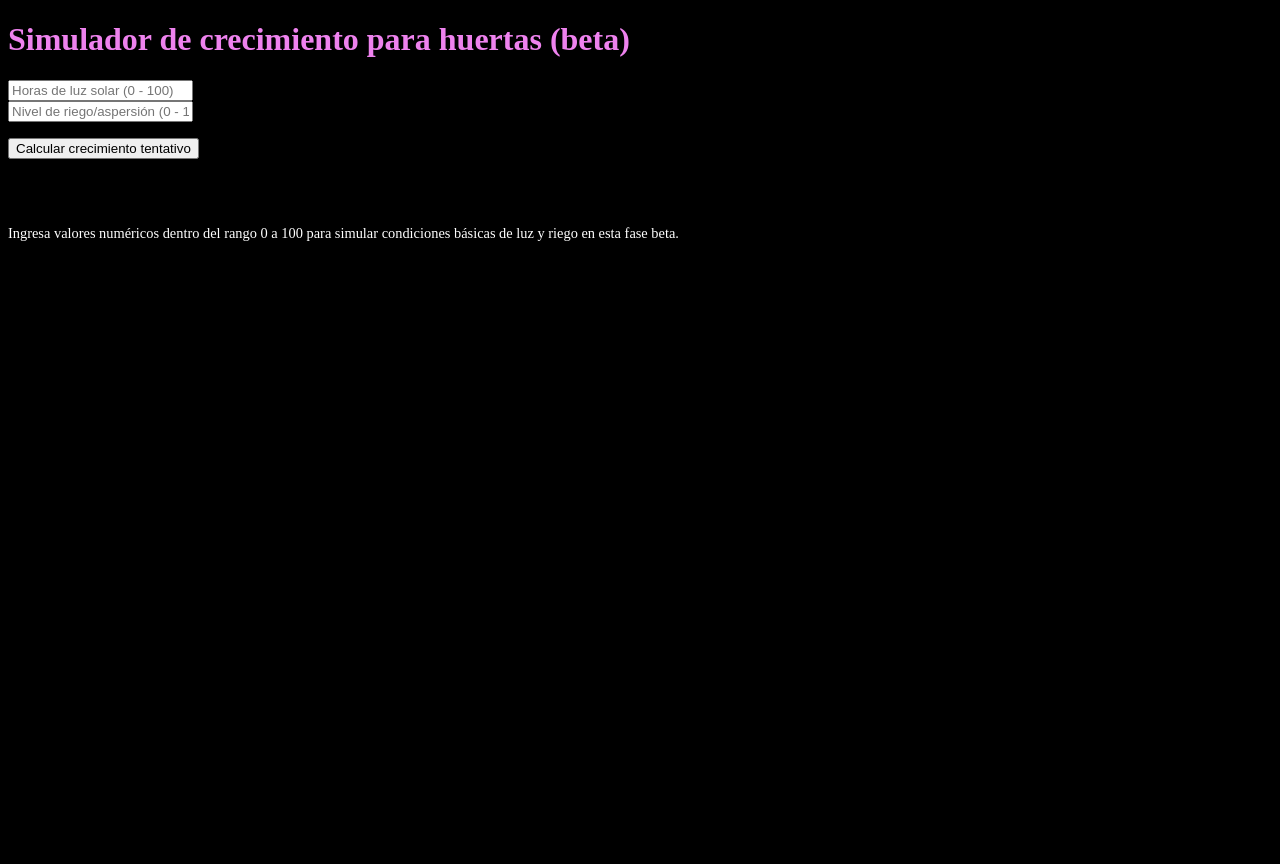
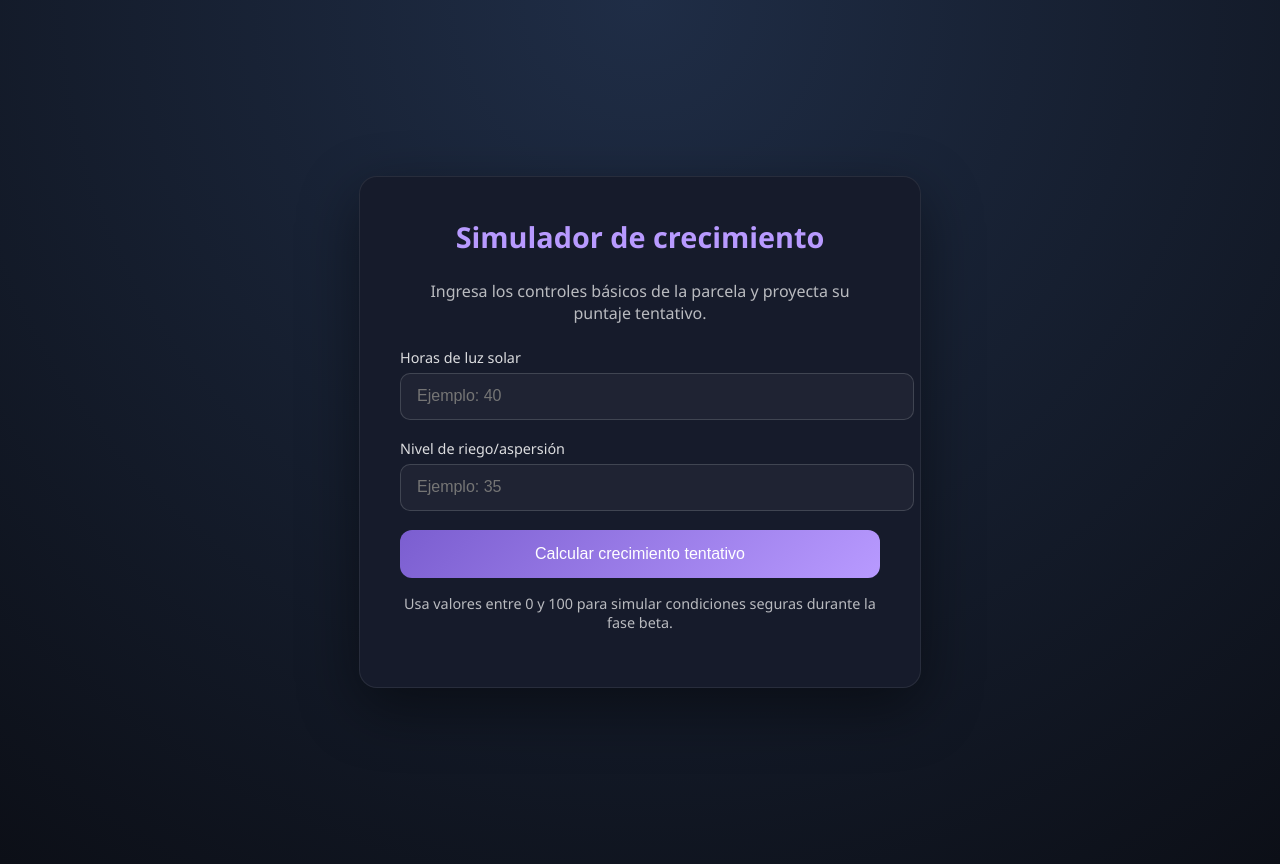
Before and after one commit to iYeremy/flask-microservice-advanced, a Flask app: page / in a window 1280 px wide. Before the commit the page ends 241 px from the top, so only its background shows below. Run offline with Flask 3, Linux system fonts and the light colour scheme.

Commit message:
style: pulir formulario HTML y documentar diseño

```diff
--- a/templates/index.html
+++ b/templates/index.html
@@ -1,22 +1,125 @@
 <!DOCTYPE html>
-<html >
+<html lang="es">
 <head>
   <meta charset="UTF-8">
-
-  <!-- Asegura la compatibilidad con dispositivos móviles -->
   <meta name="viewport" content="width=device-width, initial-scale=1.0">
-
   <title>Panel experimental de cultivo urbano</title>
-
+  <style>
+    :root {
+      --bg: #0c0f17;
+      --panel: #161b2b;
+      --accent: #7b5ed0;
+      --accent-light: #b89aff;
+      --text: #f2f2f2;
+      --error: #ff6b6b;
+    }
+    body {
+      margin: 0;
+      min-height: 100vh;
+      font-family: "Poppins", "Segoe UI", Tahoma, sans-serif;
+      background: radial-gradient(circle at top, #1f2d46, var(--bg));
+      color: var(--text);
+      display: flex;
+      align-items: center;
+      justify-content: center;
+      padding: 2rem;
+    }
+    .panel {
+      width: 100%;
+      max-width: 480px;
+      background: var(--panel);
+      border-radius: 18px;
+      padding: 2.5rem;
+      box-shadow: 0 20px 60px rgba(0, 0, 0, 0.45);
+      border: 1px solid rgba(255, 255, 255, 0.08);
+    }
+    h1 {
+      margin-top: 0;
+      font-size: 1.8rem;
+      color: var(--accent-light);
+      text-align: center;
+    }
+    p.sub {
+      text-align: center;
+      color: rgba(255, 255, 255, 0.7);
+      margin-bottom: 1.5rem;
+    }
+    .input-group {
+      position: relative;
+      margin-bottom: 1.2rem;
+    }
+    .input-group label {
+      display: block;
+      font-size: 0.9rem;
+      margin-bottom: 0.35rem;
+      color: rgba(255, 255, 255, 0.85);
+    }
+    .input-group input {
+      width: 100%;
+      padding: 0.85rem 1rem;
+      border-radius: 10px;
+      border: 1px solid rgba(255, 255, 255, 0.15);
+      background: rgba(255, 255, 255, 0.04);
+      color: var(--text);
+      font-size: 1rem;
+      transition: border-color 0.2s, transform 0.2s;
+    }
+    .input-group input:focus {
+      border-color: var(--accent);
+      outline: none;
+      transform: translateY(-2px);
+    }
+    button {
+      width: 100%;
+      border: none;
+      border-radius: 12px;
+      padding: 0.95rem 1rem;
+      background: linear-gradient(135deg, var(--accent), var(--accent-light));
+      color: #fff;
+      font-size: 1rem;
+      cursor: pointer;
+      transition: transform 0.2s, box-shadow 0.2s;
+    }
+    button:hover {
+      transform: translateY(-1px);
+      box-shadow: 0 10px 25px rgba(123, 94, 208, 0.35);
+    }
+    .errores {
+      background: rgba(255, 107, 107, 0.1);
+      border: 1px solid rgba(255, 107, 107, 0.5);
+      padding: 1rem;
+      border-radius: 12px;
+      color: var(--error);
+      margin-bottom: 1.2rem;
+      font-size: 0.95rem;
+    }
+    .resultado {
+      margin-top: 1.5rem;
+      padding: 1rem;
+      border-radius: 12px;
+      background: rgba(123, 94, 208, 0.15);
+      border: 1px solid rgba(123, 94, 208, 0.4);
+      text-align: center;
+      font-size: 1.1rem;
+      color: var(--accent-light);
+    }
+    .nota {
+      margin-top: 1rem;
+      font-size: 0.9rem;
+      text-align: center;
+      color: rgba(255, 255, 255, 0.7);
+    }
+  </style>
 </head>
 
-<body style="background: #000;">
- <div class="login">
-	<h1 style="color:Violet;">Simulador de crecimiento para huertas (beta)</h1>
+<body>
+  <section class="panel">
+    <h1>Simulador de crecimiento</h1>
+    <p class="sub">Ingresa los controles básicos de la parcela y proyecta su puntaje tentativo.</p>
 
     {% if errors %}
-    <div style="color: #ff6b6b; margin-bottom: 1em;">
-      Se encontraron los siguientes errores:
+    <div class="errores">
+      <strong>Revisa los campos:</strong>
       <ul>
         {% for field, message in errors.items() %}
         <li>{{ field }}: {{ message }}</li>
@@ -25,27 +128,29 @@
     </div>
     {% endif %}
 
-     <!-- Action indica adónde se envían los datos; en nuestro caso, a la página predict.
-     Si se omite action, se asume que es la página actual -->
-	    <form action="{{ url_for('predict')}}"method="post">
-	    	<input type="text" name="horas_luz" placeholder="Horas de luz solar (0 - 100)" required="required" /><br>
-        <input type="text" name="nivel_riego" placeholder="Nivel de riego/aspersión (0 - 100)" required="required" /><p>
-
-        <button type="submit" class="btn btn-primary btn-block btn-large">Calcular crecimiento tentativo</button></p>
+    <form action="{{ url_for('predict')}}" method="post">
+      <div class="input-group">
+        <label for="horas_luz">Horas de luz solar</label>
+        <input id="horas_luz" type="text" name="horas_luz"
+               placeholder="Ejemplo: 40" required="required" />
+      </div>
+      <div class="input-group">
+        <label for="nivel_riego">Nivel de riego/aspersión</label>
+        <input id="nivel_riego" type="text" name="nivel_riego"
+               placeholder="Ejemplo: 35" required="required" />
+      </div>
+      <button type="submit">Calcular crecimiento tentativo</button>
     </form>
 
-   <br>
-   <br>
-   {% if prediction_text %}
-   <h4 style="color:Violet;">
-   {{ prediction_text }} </h4>
-   {% endif %}
-   <p style="color: white; font-size: 0.9em;">
-    Ingresa valores numéricos dentro del rango 0 a 100 para simular condiciones básicas de luz y riego en esta fase beta.
-   </p>
+    {% if prediction_text %}
+    <div class="resultado">
+      {{ prediction_text }}
+    </div>
+    {% endif %}
 
- </div>
-
-
+    <p class="nota">
+      Usa valores entre 0 y 100 para simular condiciones seguras durante la fase beta.
+    </p>
+  </section>
 </body>
 </html>
```
Also changed, not shown: templates/README.md.
